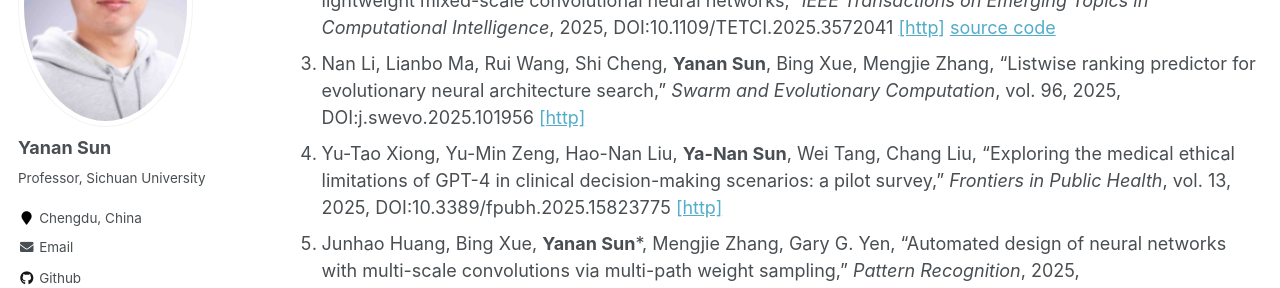
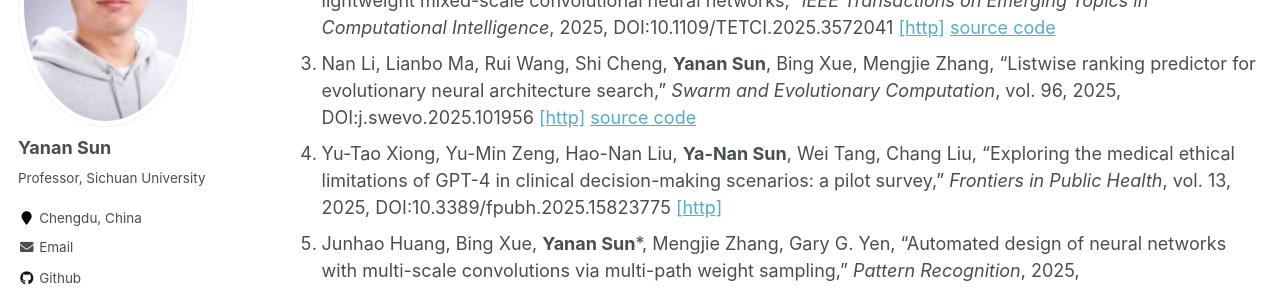
Before and after one commit to yn-sun/yn-sun.github.io, a Jekyll site: the page built from _pages/publications.md, in a window 1280 px wide and 900 px high, scrolled down 582 px. Shown: the part 153-441 px from the top of the window. Built offline with Jekyll 4.4.1, drawn with Linux system fonts in a browser that asks for light colours; comment, search, counter and statistics services are not loaded.

Commit message:
Update publications.md

```diff
--- a/_pages/publications.md
+++ b/_pages/publications.md
@@ -14,7 +14,7 @@ author_profile: true
 ## Journal Papers
 1. Junhao Huang, Bing Xue, **Yanan Sun***, Mengjie Zhang, Gary G. Yen, "Efficient perturbation-aware distinguishing score for zero-shot neural architecture search," <i> Applied Soft Computing</i>, 2025.
 2. Junhao Huang, Bing Xue, **Yanan Sun***, Mengjie Zhang, Gary G. Yen, "LightMix: Multi-objective search for lightweight mixed-scale convolutional neural networks," <i> IEEE Transactions on Emerging Topics in Computational Intelligence</i>, 2025, DOI:10.1109/TETCI.2025.3572041 [[http]](https://ieeexplore.ieee.org/document/11023228)  [source code](https://github.com/HuangJunh/LightMix)
-3. Nan Li, Lianbo Ma, Rui Wang, Shi Cheng, **Yanan Sun**, Bing Xue, Mengjie Zhang, "Listwise ranking predictor for evolutionary neural architecture search," <i>Swarm and Evolutionary Computation</i>, vol. 96, 2025, DOI:j.swevo.2025.101956 [[http]](https://www.sciencedirect.com/science/article/abs/pii/S2210650225001142)
+3. Nan Li, Lianbo Ma, Rui Wang, Shi Cheng, **Yanan Sun**, Bing Xue, Mengjie Zhang, "Listwise ranking predictor for evolutionary neural architecture search," <i>Swarm and Evolutionary Computation</i>, vol. 96, 2025, DOI:j.swevo.2025.101956 [[http]](https://www.sciencedirect.com/science/article/abs/pii/S2210650225001142)  [source code](https://github.com/yn-sun/paper_source_code/tree/main/LRP)
 4. Yu-Tao Xiong, Yu-Min Zeng, Hao-Nan Liu, **Ya-Nan Sun**, Wei Tang, Chang Liu, "Exploring the medical ethical limitations of GPT-4 in clinical decision-making scenarios: a pilot survey," <i>Frontiers in Public Health</i>, vol. 13, 2025, DOI:10.3389/fpubh.2025.15823775 [[http]](https://www.frontiersin.org/journals/public-health/articles/10.3389/fpubh.2025.1582377/full)
 5. Junhao Huang, Bing Xue, **Yanan Sun***, Mengjie Zhang, Gary G. Yen, "Automated design of neural networks with multi-scale convolutions via multi-path weight sampling," <i>Pattern Recognition</i>, 2025, DOI:10.1016/j.patcog.2025.111605 [[http]](https://www.sciencedirect.com/science/article/pii/S0031320325002651) [source code](https://github.com/HuangJunh/EMixConv)
 6. Yuqi Feng, **Yanan Sun***, Gary G. Yen, Kay Chen Tan, "REP: An interpretable robustness enhanced plugin method for differentiable neural architecture search," <i>IEEE Transactions on Knowledge and Data Engineering</i>, 2025, DOI:10.1109/TKDE.2025.3543503. [[http]](https://ieeexplore.ieee.org/abstract/document/10892073) [source code](https://github.com/fyqsama/REP)
```
